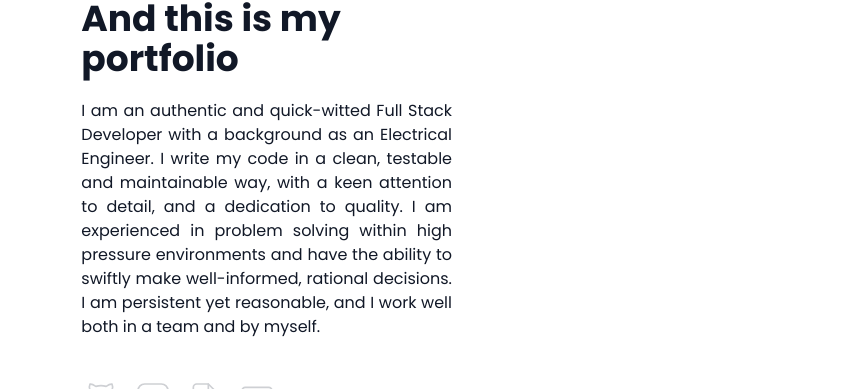
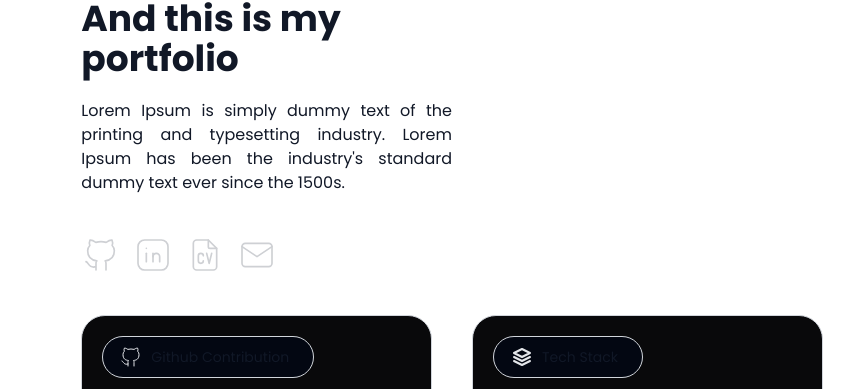
Before and after one commit to benceluzsinszky/portfolio, a React (Vite) app: page / in a window 1280 px wide. Shown: the part 227-616 px from the top of the page, without its empty margins (188-1042 px from the left). Built offline with nearby package versions, Linux system fonts and the light colour scheme; no server answers.

Commit message:
change text to lorem ipsum

```diff
--- a/src/pages/homePage/HomePage.tsx
+++ b/src/pages/homePage/HomePage.tsx
@@ -17,13 +17,9 @@ export default function HomePage() {
         <h1>Hi, I'm Bence</h1>
         <h2>And this is my portfolio</h2>
         <p className="mt-5 text-justify">
-          I am an authentic and quick-witted Full Stack Developer with a
-          background as an Electrical Engineer. I write my code in a clean,
-          testable and maintainable way, with a keen attention to detail, and a
-          dedication to quality. I am experienced in problem solving within high
-          pressure environments and have the ability to swiftly make
-          well-informed, rational decisions. I am persistent yet reasonable, and
-          I work well both in a team and by myself.
+          Lorem Ipsum is simply dummy text of the printing and typesetting
+          industry. Lorem Ipsum has been the industry's standard dummy text ever
+          since the 1500s.
         </p>
       </section>
 
```
